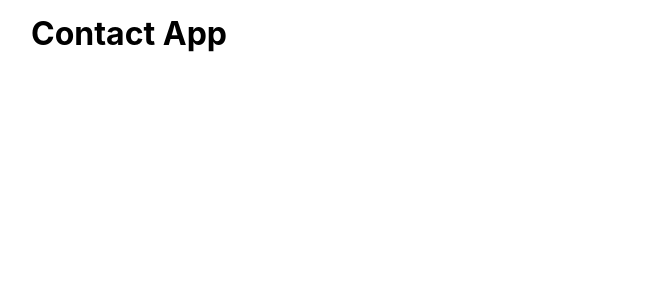
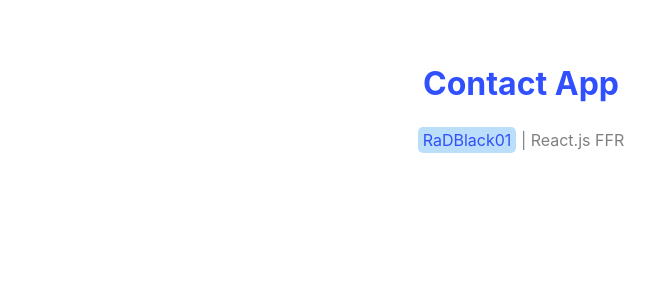
Before and after one commit to RaD01Black/contact-app-FFR, a React (Vite) app: page / in a window 1280 px wide. Shown: the top 300 px of the page, without its empty margins (119-774 px from the left). Built offline with nearby package versions, Linux system fonts and the light colour scheme.

Commit message:
Making Header part

```diff
--- a/src/App.jsx
+++ b/src/App.jsx
@@ -1,11 +1,11 @@
-
+import Header from "./components/Header"
 
 function App() {
   return (
     <>
-      <h1>Contact App</h1>
+      <Header />
     </>
-  )
+  );
 }
 
 export default App
--- /dev/null
+++ b/src/components/Header.jsx
@@ -0,0 +1,14 @@
+import styles from "./Header.module.css"
+
+function Header() {
+  return (
+    <div className={styles.container}>
+        <h1>Contact App</h1>
+        <p>
+            <a href="https://radblack.online/">RaDBlack01</a> | React.js FFR
+        </p>
+    </div>
+  )
+}
+
+export default Header
--- /dev/null
+++ b/src/components/Header.module.css
@@ -0,0 +1,27 @@
+.container {
+    margin: 50px 0;
+    text-align: center;
+}
+
+.container h1 {
+    color: #304ffe;
+    margin-bottom: 20px;
+}
+
+.container p {
+    color: gray;
+}
+
+.container a {
+    text-decoration: none;
+    color: #304ffe;
+    background-color: #bbdefb;
+    padding: 3px 5px;
+    border-radius: 5px;
+    transition: 0.2s all ease-in-out;
+}
+
+.container a:hover {
+    color: #bbdefb;
+    background-color: #304ffe;
+}
--- a/src/global.css
+++ b/src/global.css
@@ -10,6 +10,7 @@
   min-height: 100vh;
   padding: 10px;
 }
+
  * {
   padding: 0;
   margin: 0;
```
